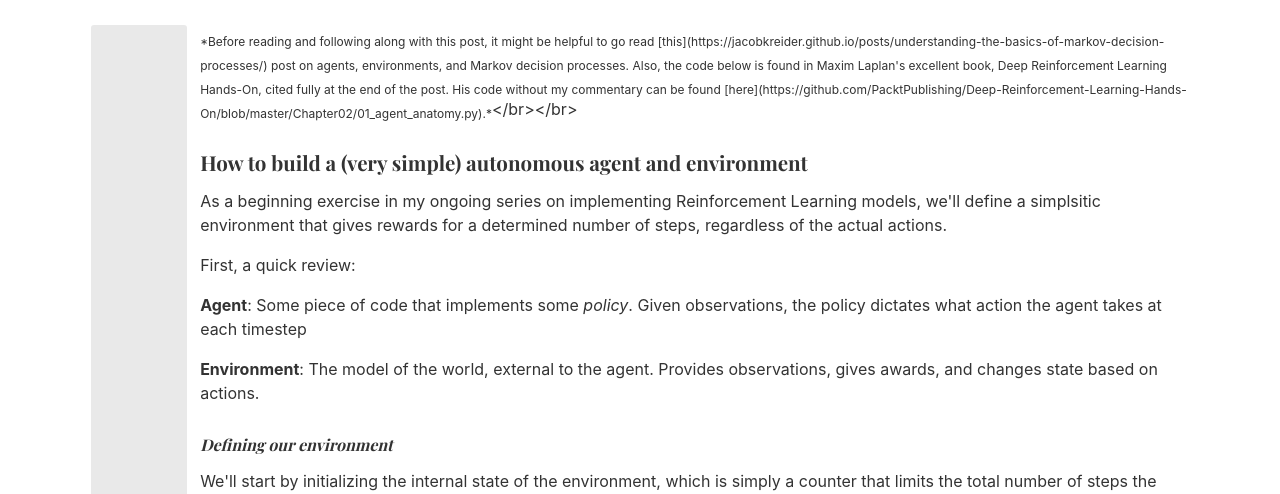
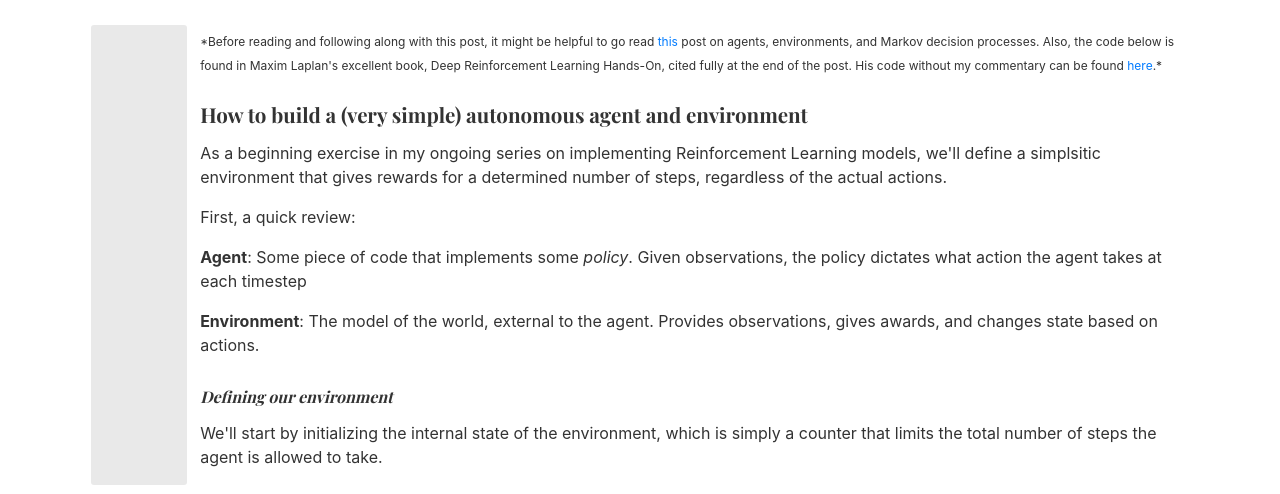
Before and after one commit to jacobkreider/jacobkreider.github.io, a plain HTML site: page UDS/output/posts/building-a-very-simple-autonomous-agent-and-environment/index.html in a window 1280 px wide. Shown: the part 262-756 px from the top of the page. Drawn offline with nearby package versions, Linux system fonts and the light colour scheme; some packages are replaced by stand-ins of ours.

Commit message:
Fixed link formatting

```diff
--- a/UDS/output/posts/building-a-very-simple-autonomous-agent-and-environment/index.html
+++ b/UDS/output/posts/building-a-very-simple-autonomous-agent-and-environment/index.html
@@ -104,7 +104,7 @@
 </div>
 <div class="inner_cell">
 <div class="text_cell_render border-box-sizing rendered_html">
-<p><sub>*Before reading and following along with this post, it might be helpful to go read [this](https://jacobkreider.github.io/posts/understanding-the-basics-of-markov-decision-processes/) post on agents, environments, and Markov decision processes. Also, the code below is found in Maxim Laplan's excellent book, Deep Reinforcement Learning Hands-On, cited fully at the end of the post. His code without my commentary can be found [here](https://github.com/PacktPublishing/Deep-Reinforcement-Learning-Hands-On/blob/master/Chapter02/01_agent_anatomy.py).*</sub>&lt;/br&gt;&lt;/br&gt;</p>
+<p><sub>*Before reading and following along with this post, it might be helpful to go read <a href="https://jacobkreider.github.io/posts/understanding-the-basics-of-markov-decision-processes/">this</a> post on agents, environments, and Markov decision processes. Also, the code below is found in Maxim Laplan's excellent book, Deep Reinforcement Learning Hands-On, cited fully at the end of the post. His code without my commentary can be found <a href="https://github.com/PacktPublishing/Deep-Reinforcement-Learning-Hands-On/blob/master/Chapter02/01_agent_anatomy.py">here</a>.*</sub></p>
 <h3 id="How-to-build-a-(very-simple)-autonomous-agent-and-environment">How to build a (very simple) autonomous agent and environment<a class="anchor-link" href="#How-to-build-a-(very-simple)-autonomous-agent-and-environment">¶</a>
 </h3>
 <p>As a beginning exercise in my ongoing series on implementing Reinforcement Learning models, we'll define a simplsitic environment that gives rewards for a determined number of steps, regardless of the actual actions.</p>
```
